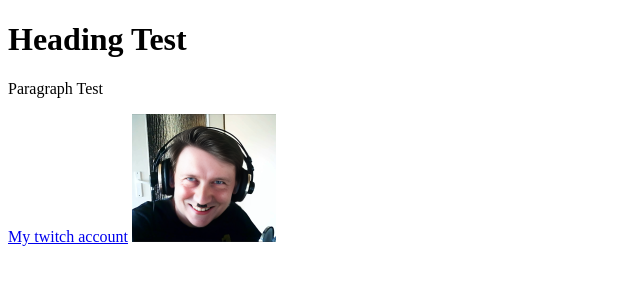
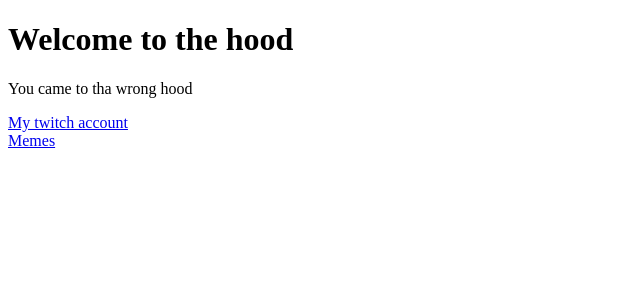
Before and after one commit to Igloolik/igloolik.dev, a plain HTML site: page index.html in a window 1280 px wide. Shown: the whole page, without its empty margins (0-640 px from the left). Drawn offline with Linux system fonts and the light colour scheme.

Commit message:
Added new stuff

```diff
--- a/index.html
+++ b/index.html
@@ -4,14 +4,14 @@
     <meta charset="UTF-8">
     <meta name="viewport" content="width=device-width, initial-scale=1.0">
     <meta http-equiv="X-UA-Compatible" content="ie=edge">
-    <title>Test</title>
+    <title>Igloolik</title>
     <link rel="stylesheet" href="/css/style.css">
   </head>
   <body>
     <script src="/js/index.js"></script>
-    <h1>Heading Test</h1>
-    <p>Paragraph Test</p>
-    <a href="https://www.twitch.tv/igloolik"> My twitch account</a>
-    <img src="/assets/images/jaskuzH.webp" alt="jaskuzH">
+    <h1>Welcome to the hood</h1>
+    <p>You came to tha wrong hood</p>
+    <a href="https://www.twitch.tv/igloolik"> My twitch account <br></a>
+    <a href="memes.html"> Memes</a>
   </body>
 </html>
```
Also changed, not shown: memes.html (added, +18 -0 lines).
